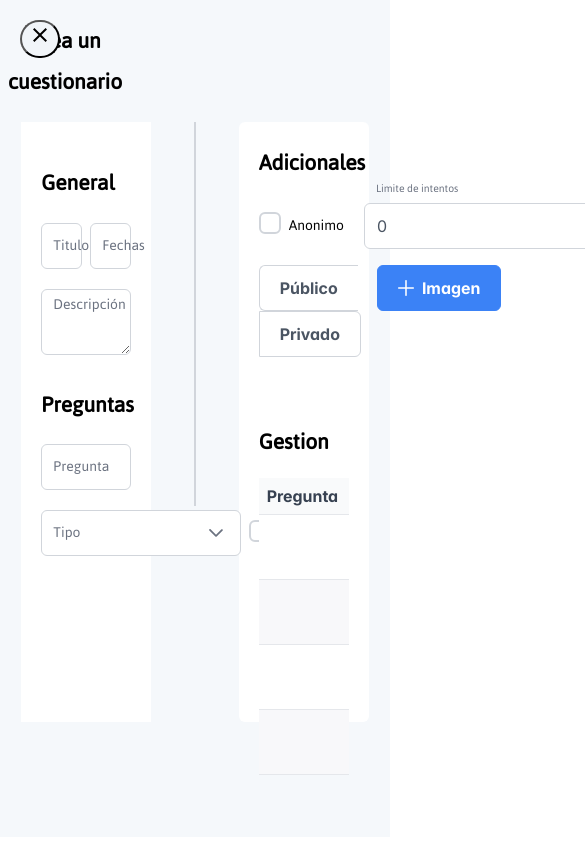
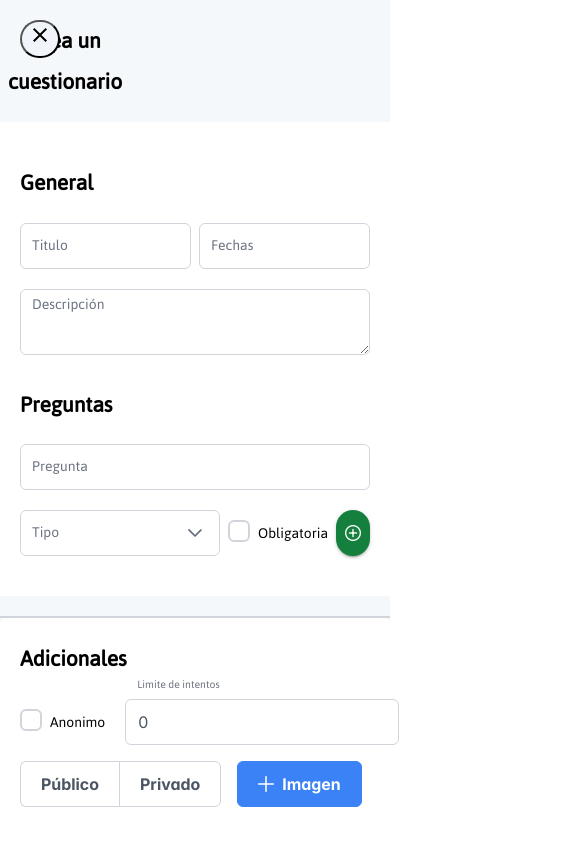
Before and after one commit to jared0192galicia/Questionarys, a Next.js app: page /administracion/cuestionarios in a window 390 px wide. Both pictures are taken after a click on the button "Crear". Shown: the top 844 px of the page, 585 px wide, since content can reach past the window. Built offline with nearby package versions, Linux system fonts and the light colour scheme.

Commit message:
Add responsive desing for form of questionary, and generate json for questions of multtiplw choose

```diff
--- a/src/components/create/additionals.tsx
+++ b/src/components/create/additionals.tsx
@@ -28,7 +28,7 @@ export default function Additionals({ handleChange, form }: any) {
   return (
     <section
       className={cn(
-        'space-y-4 font-jaldi h-[600px] w-2/6 rounded-md',
+        'space-y-4 font-jaldi h-[600px] md:w-2/6 rounded-md',
         'overflowy-scroll overflowx-hidden bg-white px-5'
       )}
     >
--- a/src/components/create/multipleChoice.tsx
+++ b/src/components/create/multipleChoice.tsx
@@ -5,13 +5,17 @@ import { Tag } from 'primereact/tag';
 import { InputNumber } from 'primereact/inputnumber';
 import { FloatLabel } from 'primereact/floatlabel';
 
-export default function MultipleForm({handleChange, id} : any) {
+export default function MultipleForm({ onChange, id }: any) {
   const [options, setOptions] = useState<string[]>([]);
   const [newOption, setNewOption] = useState<string>('');
   const [maxSelections, setMaxSelections] = useState<number>(1);
 
   useEffect(() => {
-    // handleChange(id, options);
+    const question = {
+      options,
+      maxSelections
+    };
+    onChange(question);
   }, [options]);
 
   const addOption = () => {
@@ -42,9 +46,8 @@ export default function MultipleForm({handleChange, id} : any) {
       setOptions(updatedOptions);
     }
   };
-
   return (
-    <section className='space-y-4 p4 font-jaldi h-[250px] overflow-y-scroll overflow-x-hidden'>
+    <section className='space-y-4 p-4 font-jaldi h-[210px] overflow-y-scroll overflow-x-hidden w-full md:w-auto'>
       <div className='flex items-center gap-2'>
         <InputText
           value={newOption}
@@ -88,7 +91,9 @@ export default function MultipleForm({handleChange, id} : any) {
           </div>
         ))}
       </div>
+
       <div className='p-1'></div>
+
       <FloatLabel className='font-jaldi'>
         <InputNumber
           id='maxSelections'
@@ -99,7 +104,7 @@ export default function MultipleForm({handleChange, id} : any) {
           showButtons
           className='w-20'
         />
-        <label htmlFor='type-question'>Opciones seleccionables</label>
+        <label htmlFor='maxSelections'>Opciones seleccionables</label>
       </FloatLabel>
     </section>
   );
--- a/src/components/createQuestionary.tsx
+++ b/src/components/createQuestionary.tsx
@@ -17,8 +17,9 @@ interface params {
   mode: 1 | 2;
 }
 
-export default function CreateQuestionary({ mode, visible, setVisible }: any) {
-  const [questions, setQuestions] = useState<any>({});
+export default function CreateQuestionary({ visible, setVisible }: any) {
+  // const [questions, setQuestions] = useState<any>({});
+  const [question, setQuestion] = useState<any>({question: ''});
   const [form, setForm] = useState<any>({
     id: 1,
     required: false,
@@ -39,12 +40,31 @@ export default function CreateQuestionary({ mode, visible, setVisible }: any) {
     setForm((prev: any) => ({ ...prev, [key]: value }));
   };
 
-  const handlePushOptions = (id: number, options: any) => {
+  const handleChangeQuestion = (key: string, value: any) => {
+    setQuestion((prev: any) => ({ ...prev, [key]: value }));
+  };
+
+  // const handlePushOptions = (id: number, options: any) => {
+  //   const questions = form.questions;
+  //   questions.find((question: any, index: number) => index == id).options =
+  //     options;
+
+  //   handleChange('questions', questions);
+  // };
+
+  const handlePushOptions = (options: any = null) => {
+    if (!options) return;
+
+    setQuestion((prev: any) => ({...prev, ...options}));
+    // console.log('🚀 ~ question:', question);
+
+  };
+
+  const addQuestion = () => {
     const questions = form.questions;
-    questions.find((question: any, index: number) => index == id).options = options;
-
+    questions.push(question);
     handleChange('questions', questions);
-  };
+  }
 
   return (
     <section
@@ -66,8 +86,8 @@ export default function CreateQuestionary({ mode, visible, setVisible }: any) {
         <IoMdClose />
       </button>
       <h1 className='w-1/3 text-center'>Crea un cuestionario</h1>
-      <div className='flex justify-around w-screen'>
-        <section className={cn('flex w-1/3 h-full bg-white flex-col p-5')}>
+      <div className='flex flex-col md:flex-row md:justify-around w-screen bg-dirty-white'>
+        <section className={cn('flex md:w-1/3 bg-white flex-col p-5 mb-5')}>
           {/* Formulario general */}
           <div>
             <h2>General</h2>
@@ -115,8 +135,10 @@ export default function CreateQuestionary({ mode, visible, setVisible }: any) {
             <FloatLabel className='font-jaldi'>
               <InputText
                 id='question'
-                value={form.question}
-                onChange={(e) => handleChange('question', e.target.value)}
+                value={question.question}
+                onChange={(e) =>
+                  handleChangeQuestion('question', e.target.value)
+                }
                 className='w-full'
               />
               <label htmlFor='question'>Pregunta</label>
@@ -149,6 +171,15 @@ export default function CreateQuestionary({ mode, visible, setVisible }: any) {
                   Obligatoria
                 </label>
               </div>
+              <Button
+                icon='pi pi-plus-circle'
+                raised
+                outlined
+                text
+                className='rounded-full bg-green-700 text-white'
+                tooltip='Agregar Pregunta'
+                onClick={addQuestion}
+              ></Button>
             </div>
             {form.type == 'Multiple' ? (
               <MultipleForm onChange={handlePushOptions} id={1}></MultipleForm>
@@ -157,7 +188,7 @@ export default function CreateQuestionary({ mode, visible, setVisible }: any) {
             )}
           </div>
         </section>
-        <div className='h-96  border border-solid border-gray-300'></div>
+        <div className='md:h-96 border border-solid border-gray-300'></div>
         <Additionals handleChange={handleChange} form={form}></Additionals>
         {/* <section className={cn('flex w-1/3 hfull bg-white')}></section> */}
         {/* <Button label='Agregar' outlined /> */}
```
